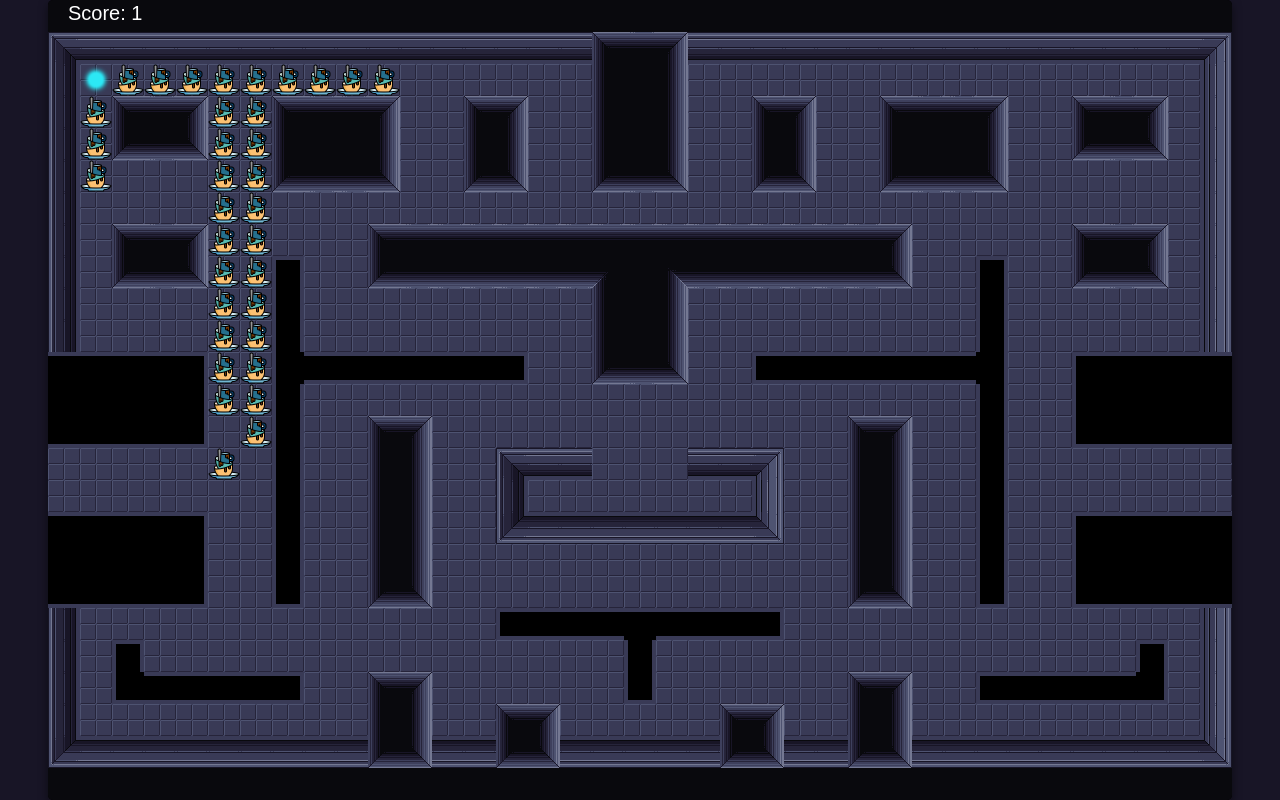
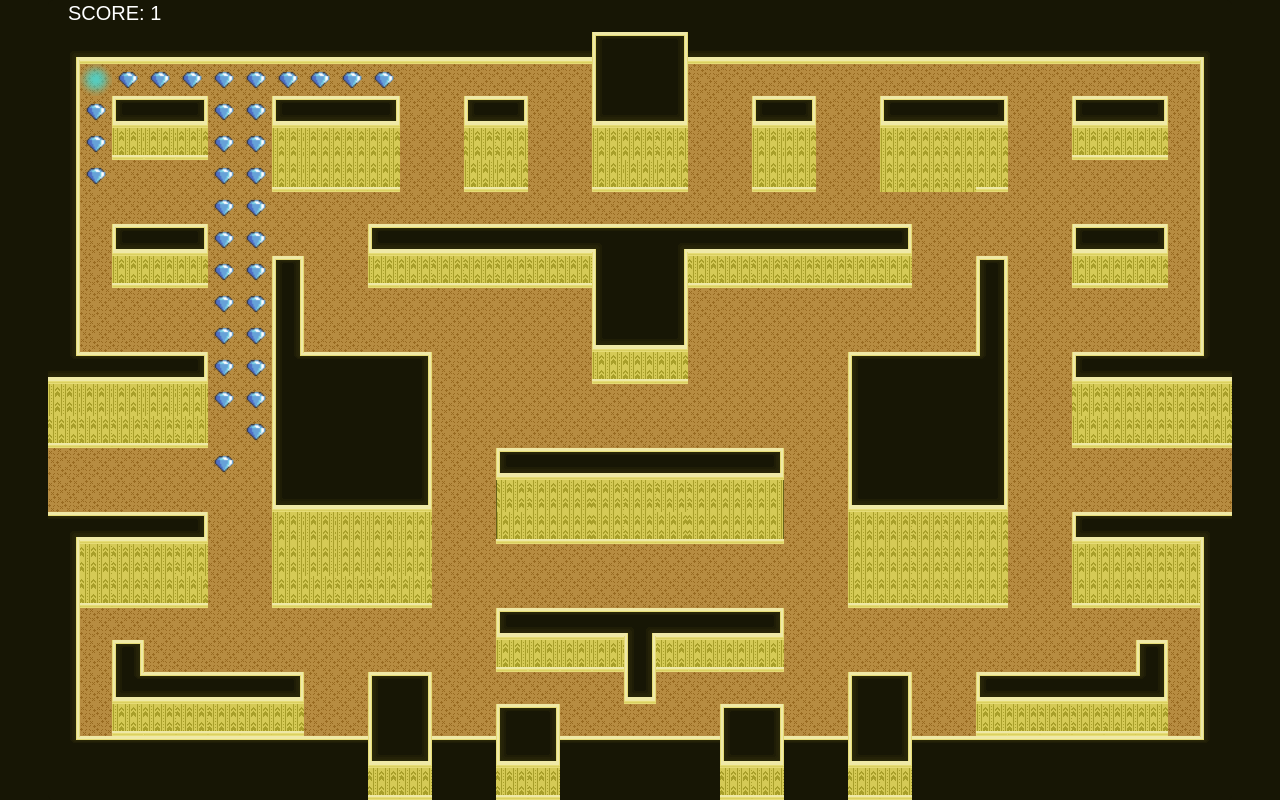
Before and after one commit to andreatrasvina/Pacman-Canvas, a plain HTML site: page index.html in a window 1280 px wide. Drawn offline with Linux system fonts and the light colour scheme.

Commit message:
este mapa si esta bonitooo

```diff
--- a/css/styles.css
+++ b/css/styles.css
@@ -4,11 +4,11 @@ body {
     align-items: center;
     height: 100vh;
     margin: 0;
-    background-color: rgba(24,21,38,255);
+    background-color: rgba(23,22,5,255)
 }
 
 canvas {
-    background-color: black;
-    box-shadow: 0px 4px 10px rgba(0, 0, 0, 0.5);
+    background-color: rgba(23,22,5,255);
+    /*box-shadow: 0px 0px 100px rgba(213,202,86,0.4);*/
     border-radius: 5px;
 }
--- a/js/game.js
+++ b/js/game.js
@@ -7,22 +7,20 @@ import { map } from './map.js';
 const canvas = document.getElementById("my_canvas");
 const ctx = canvas.getContext('2d');
 
-const groundImage = new Image();
-groundImage.src = 'assets/images/suelo.png';
-let groundTiles = [];
+const illuminationRadius = 100;
 
 const backgroundImage = new Image();
-backgroundImage.src = 'assets/images/mapa.png';
+backgroundImage.src = 'assets/images/mapaloco.png';
 
 const tileSize = 32;
 
 let direction = "";
 let score = 0;
-let speed = 2;
+let speed = 1;
 let pause = false;
 
 
-let player = new Player(32, 64, 32, 32, 'assets/images/player.png');
+let player = new Player(32, 64, 32, 32, 'assets/images/player4.png');
 
 let walls = [];
 let foods = [];
@@ -61,17 +59,23 @@ function create() {
             const x = col * tileSize;
             const y = row * tileSize;
 
-            if(tile === 0) {
-                groundTiles.push({ x, y });
-            } else if (tile === 1) {
-                //pared
+
+            //pared
+            if (tile === 1) {
                 walls.push(new Wall(x, y, tileSize, tileSize, 'pink'));
+
+            //comida
             } else if (tile === 2 ) {
-                //comida
-                foods.push(new Food(x, y, tileSize, tileSize, 'assets/images/plato.png'));
+                foods.push(new Food(x, y, tileSize, tileSize, 'assets/images/01.png'));
             }
+
+            //pastilla
             else if (tile === 3) {
-                //pastilla
+                foods.push(new Food(x, y, tileSize, tileSize, 'assets/images/player2.png', true));
+            }
+
+            //
+            else if (tile === 4) {
                 foods.push(new Food(x, y, tileSize, tileSize, 'assets/images/plato.png', true));
             }
 
@@ -136,27 +140,33 @@ function update() {
     }
 }
 
+function drawLight(){
+     // Luego, aplica el efecto de iluminación
+    ctx.globalCompositeOperation = 'destination-over'; // Asegura que el efecto de iluminación esté debajo
+
+    // Dibuja el fondo oscuro
+    ctx.fillStyle = 'rgba(0, 0, 0, .9)'; // Color oscuro con opacidad
+    ctx.fillRect(0, 0, canvas.width, canvas.height);
+
+    // Dibuja la "luz" alrededor del jugador
+    ctx.globalCompositeOperation = 'destination-in'; // Elimina el área de la máscara
+    ctx.beginPath();
+    ctx.arc(player.x + player.w / 2, player.y + player.h / 2, illuminationRadius, 0, 2 * Math.PI);
+    ctx.fill();
+
+    ctx.globalCompositeOperation = 'source-over';
+}
 
 function draw() {
     ctx.clearRect(0, 0, canvas.width, canvas.height);
 
     ctx.drawImage(backgroundImage, 0, 0, canvas.width, canvas.height);
 
-    // groundTiles.forEach(tile => {
-    //     ctx.drawImage(groundImage, tile.x, tile.y, tileSize, tileSize);
-    // });
+    foods.forEach(food => food.draw(ctx));
 
-
+    //drawLight();
 
     player.draw(ctx);
-
-    //walls.forEach(wall => wall.draw(ctx));
-
-    foods.forEach(food => food.draw(ctx));
-
-    // walls.forEach(wall => {
-    //     wall.draw(ctx);
-    //   });
 
     // ghosts.forEach(ghost => {
 
@@ -165,14 +175,13 @@ function draw() {
 
     ctx.fillStyle = "white";
     ctx.font = "20px Arial";
-    ctx.fillText("Score: " + score, 20, 20);
+    ctx.fillText("SCORE: " + score, 20, 20);
 
     if (pause) {
         ctx.fillStyle = "white";
         ctx.font = "40px Arial";
         ctx.fillText("PAUSE", canvas.width / 2 - 60, canvas.height / 2);
     }
-
 }
 
 
--- a/js/map.js
+++ b/js/map.js
@@ -25,18 +25,18 @@ let map = [
     [1, 0, 1, 1, 1, 2, 2, 1, 0, 0, 1, 1, 1, 1, 1, 1, 1, 1, 1, 1, 1, 1, 1, 1, 1, 1, 1, 0, 0, 1, 0, 0, 1, 1, 1, 0, 1],
     [1, 0, 0, 0, 0, 2, 2, 1, 0, 0, 0, 0, 0, 0, 0, 0, 0, 1, 1, 1, 0, 0, 0, 0, 0, 0, 0, 0, 0, 1, 0, 0, 0, 0, 0, 0, 1],
     [1, 0, 0, 0, 0, 2, 2, 1, 0, 0, 0, 0, 0, 0, 0, 0, 0, 1, 1, 1, 0, 0, 0, 0, 0, 0, 0, 0, 0, 1, 0, 0, 0, 0, 0, 0, 1],
-    [1, 1, 1, 1, 1, 2, 2, 1, 1, 1, 1, 1, 1, 1, 1, 0, 0, 1, 1, 1, 0, 0, 1, 1, 1, 1, 1, 1, 1, 1, 0, 0, 1, 1, 1, 1, 1],
-    [1, 1, 1, 1, 1, 2, 2, 1, 0, 0, 0, 0, 0, 0, 0, 0, 0, 0, 0, 0, 0, 0, 0, 0, 0, 0, 0, 0, 0, 1, 0, 0, 1, 1, 1, 1, 1],
-    [1, 1, 1, 1, 1, 0, 2, 1, 0, 0, 1, 1, 0, 0, 0, 0, 0, 0, 0, 0, 0, 0, 0, 0, 0, 1, 1, 0, 0, 1, 0, 0, 1, 1, 1, 1, 1],
-    [0, 0, 0, 0, 0, 2, 0, 1, 0, 0, 1, 1, 0, 0, 1, 1, 1, 0, 0, 0, 1, 1, 1, 0, 0, 1, 1, 0, 0, 1, 0, 0, 0, 0, 0, 0, 0],
-    [0, 0, 0, 0, 0, 0, 0, 1, 0, 0, 1, 1, 0, 0, 1, 0, 0, 0, 0, 0, 0, 0, 1, 0, 0, 1, 1, 0, 0, 1, 0, 0, 0, 0, 0, 0, 0],
-    [1, 1, 1, 1, 1, 0, 0, 1, 0, 0, 1, 1, 0, 0, 1, 1, 1, 1, 1, 1, 1, 1, 1, 0, 0, 1, 1, 0, 0, 1, 0, 0, 1, 1, 1, 1, 1],
-    [1, 1, 1, 1, 1, 0, 0, 1, 0, 0, 1, 1, 0, 0, 0, 0, 0, 0, 0, 0, 0, 0, 0, 0, 0, 1, 1, 0, 0, 1, 0, 0, 1, 1, 1, 1, 1],
-    [1, 1, 1, 1, 1, 0, 0, 1, 0, 0, 1, 1, 0, 0, 0, 0, 0, 0, 0, 0, 0, 0, 0, 0, 0, 1, 1, 0, 0, 1, 0, 0, 1, 1, 1, 1, 1],
+    [1, 1, 1, 1, 1, 2, 2, 1, 1, 1, 1, 1, 0, 0, 0, 0, 0, 1, 1, 1, 0, 0, 0, 0, 0, 1, 1, 1, 1, 1, 0, 0, 1, 1, 1, 1, 1],
+    [1, 1, 1, 1, 1, 2, 2, 1, 1, 1, 1, 1, 0, 0, 0, 0, 0, 0, 0, 0, 0, 0, 0, 0, 0, 1, 1, 1, 1, 1, 0, 0, 1, 1, 1, 1, 1],
+    [1, 1, 1, 1, 1, 0, 2, 1, 1, 1, 1, 1, 0, 0, 0, 0, 0, 0, 0, 0, 0, 0, 0, 0, 0, 1, 1, 1, 1, 1, 0, 0, 1, 1, 1, 1, 1],
+    [0, 0, 0, 0, 0, 2, 0, 1, 1, 1, 1, 1, 0, 0, 1, 1, 1, 1, 1, 1, 1, 1, 1, 0, 0, 1, 1, 1, 1, 1, 0, 0, 0, 0, 0, 0, 0],
+    [0, 0, 0, 0, 0, 0, 0, 1, 1, 1, 1, 1, 0, 0, 1, 1, 1, 1, 1, 1, 1, 1, 1, 0, 0, 1, 1, 1, 1, 1, 0, 0, 0, 0, 0, 0, 0],
+    [1, 1, 1, 1, 1, 0, 0, 1, 1, 1, 1, 1, 0, 0, 1, 1, 1, 1, 1, 1, 1, 1, 1, 0, 0, 1, 1, 1, 1, 1, 0, 0, 1, 1, 1, 1, 1],
+    [1, 1, 1, 1, 1, 0, 0, 1, 1, 1, 1, 1, 0, 0, 0, 0, 0, 0, 0, 0, 0, 0, 0, 0, 0, 1, 1, 1, 1, 1, 0, 0, 1, 1, 1, 1, 1],
+    [1, 1, 1, 1, 1, 0, 0, 1, 1, 1, 1, 1, 0, 0, 0, 0, 0, 0, 0, 0, 0, 0, 0, 0, 0, 1, 1, 1, 1, 1, 0, 0, 1, 1, 1, 1, 1],
     [1, 0, 0, 0, 0, 0, 0, 0, 0, 0, 0, 0, 0, 0, 1, 1, 1, 1, 1, 1, 1, 1, 1, 0, 0, 0, 0, 0, 0, 0, 0, 0, 0, 0, 0, 0, 1],
     [1, 0, 1, 0, 0, 0, 0, 0, 0, 0, 0, 0, 0, 0, 0, 0, 0, 0, 1, 0, 0, 0, 0, 0, 0, 0, 0, 0, 0, 0, 0, 0, 0, 0, 1, 0, 1],
     [1, 0, 1, 1, 1, 1, 1, 1, 0, 0, 1, 1, 0, 0, 0, 0, 0, 0, 1, 0, 0, 0, 0, 0, 0, 1, 1, 0, 0, 1, 1, 1, 1, 1, 1, 0, 1],
-    [1, 0, 0, 0, 0, 0, 0, 0, 0, 0, 1, 1, 0, 0, 1, 1, 0, 0, 0, 0, 0, 1, 1, 0, 0, 1, 1, 0, 0, 0, 0, 0, 0, 0, 0, 0, 1],
+    [1, 0, 1, 1, 1, 1, 1, 1, 0, 0, 1, 1, 0, 0, 1, 1, 0, 0, 0, 0, 0, 1, 1, 0, 0, 1, 1, 0, 0, 1, 1, 1, 1, 1, 1, 0, 1],
     [1, 1, 1, 1, 1, 1, 1, 1, 1, 1, 1, 1, 1, 1, 1, 1, 1, 1, 1, 1, 1, 1, 1, 1, 1, 1, 1, 1, 1, 1, 1, 1, 1, 1, 1, 1, 1],
     [0, 0, 0, 0, 0, 0, 0, 0, 0, 0, 0, 0, 0, 0, 0, 0, 0, 0, 0, 0, 0, 0, 0, 0, 0, 0, 0, 0, 0, 0, 0, 0, 0, 0, 0, 0, 0]
 ];
```
Also changed, not shown: assets/images/01.png (added), assets/images/esponga.png (deleted), assets/images/light_red_v2.png (deleted), assets/images/mapa.png (deleted), assets/images/mapaloco.png (added), assets/images/player.png (deleted), assets/images/player2.png (deleted), assets/images/player4.png (added), assets/images/suelo.png (deleted).
